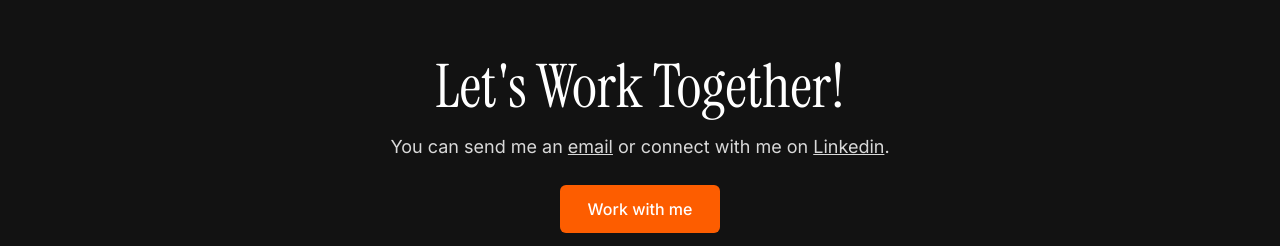
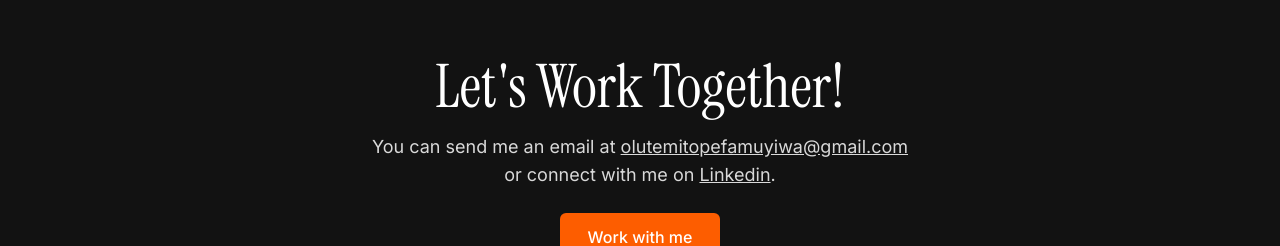
Before and after one commit to Adewole1/temi, a React (Vite) app: page / in a window 1280 px wide. Shown: the part 3660-3906 px from the top of the page. Built offline with nearby package versions, Linux system fonts and the light colour scheme.

Commit message:
Updated contact email

```diff
--- a/src/layout/Applayout.jsx
+++ b/src/layout/Applayout.jsx
@@ -196,7 +196,9 @@ const Applayout = () => {
                       className="flex items-center flex-nowrap gap-0.5"
                     >
                       <div className="bg-cover size-9 bg-no-repeat bg-[url('/src/assets/images/temi.jpeg')] rounded-[4px]"></div>
-                      <p className="m-0 p-0 text-sm font-inter">+ you = let's talk</p>
+                      <p className="m-0 p-0 text-sm font-inter">
+                        + you = let's talk
+                      </p>
                     </div>
                   }
                 />
@@ -216,13 +218,14 @@ const Applayout = () => {
               Let's Work Together!
             </p>
             <p className="lg:text-lg 2xl:text-xl text-[#D9D9D9]">
-              You can send me an{" "}
+              You can send me an email at{" "}
               <a
                 href="mailto:olutemitopefamuyiwa@gmail.com"
                 className="hover:text-[#FD5D00] underline"
               >
-                email
-              </a>{" "}
+                olutemitopefamuyiwa@gmail.com
+              </a>
+              <br />
               or connect with me on{" "}
               <a
                 href="https://www.linkedin.com/in/"
@@ -237,6 +240,7 @@ const Applayout = () => {
             hoverBg={"hover:bg-white"}
             hoverText={"hover:text-gray-700"}
             height={"h-12"}
+            link={"mailto:olutemitopefamuyiwa@gmail.com"}
             oldContent={
               <div
                 onClick={() => goToSection("contact")}
```
